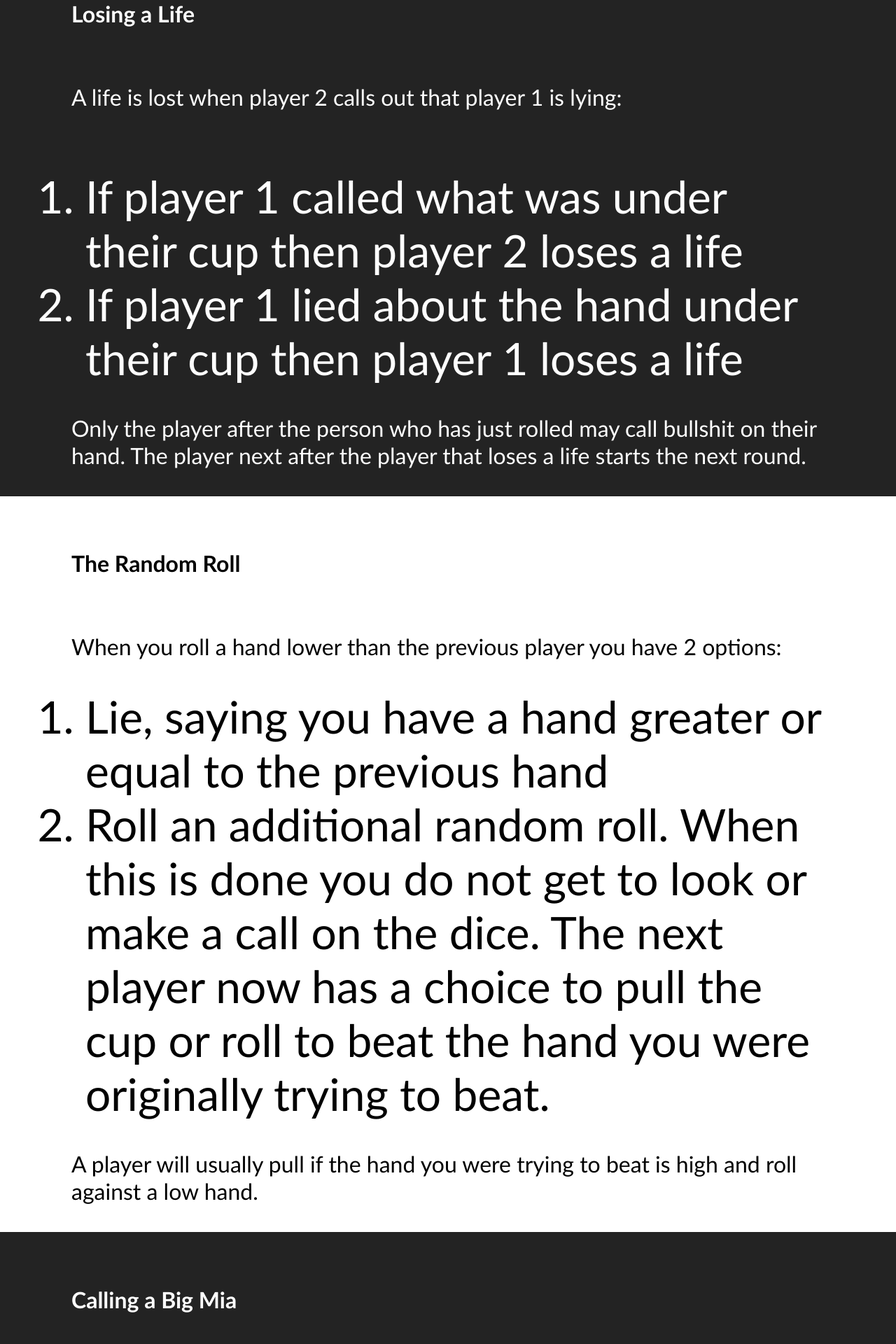
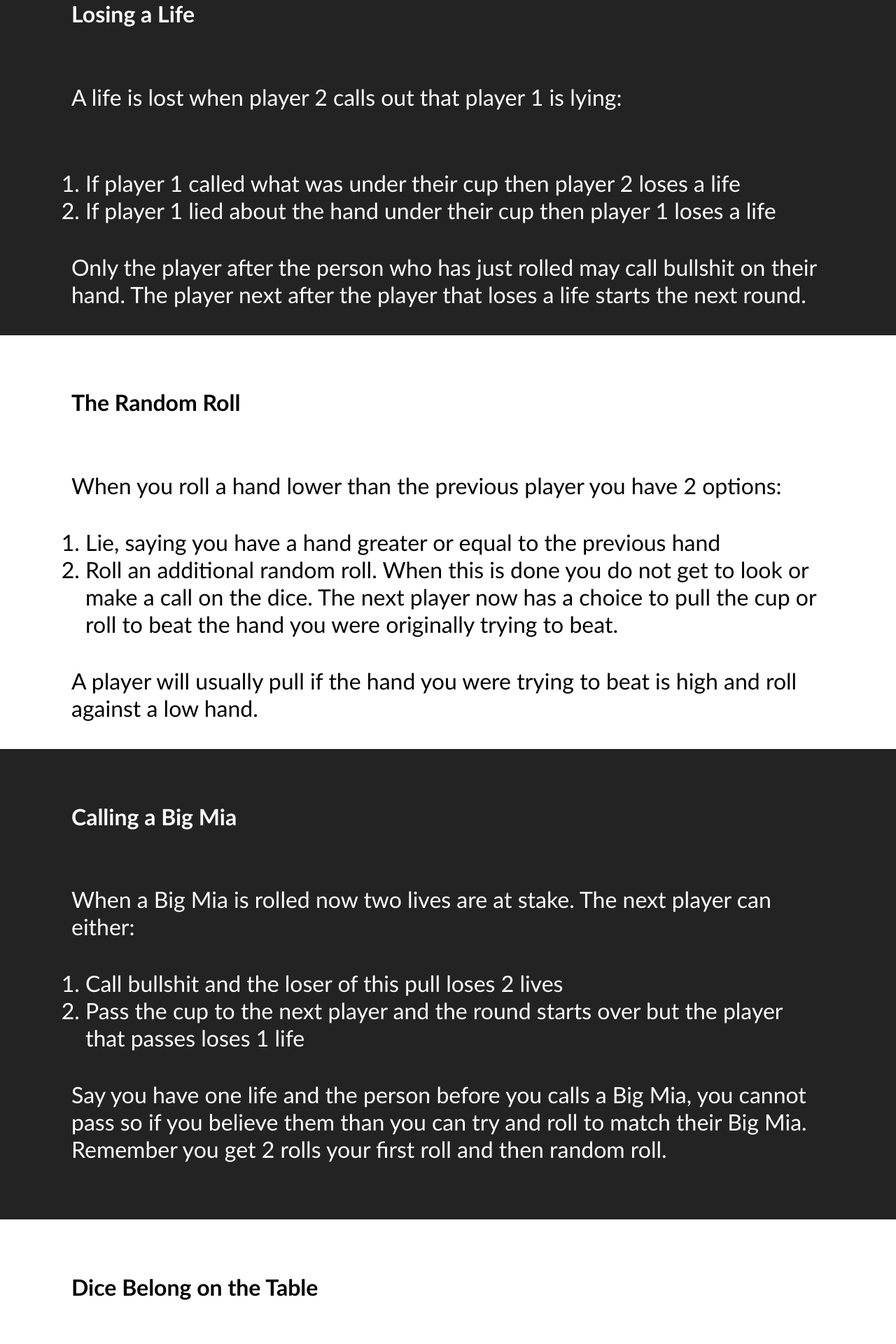
Before and after one commit to bryanrideout/bryanrideout.github.io, a Jekyll site: the page index.html, which Jekyll copies as it is, in a window 1280 px wide. Shown: the part 3810-5730 px from the top of the page at 70% size. Built offline with Jekyll 4.4.1, drawn with Linux system fonts in a browser that asks for light colours.

Commit message:
Update main.css

```diff
--- a/css/main.css
+++ b/css/main.css
@@ -93,8 +93,6 @@ ol {
 	text-align: left;
 	padding: 5px 100px 5px 120px;
 	margin: 10px 0px;
-	color: black;
-	font-size: 2em;
 }
 
 li {
```
